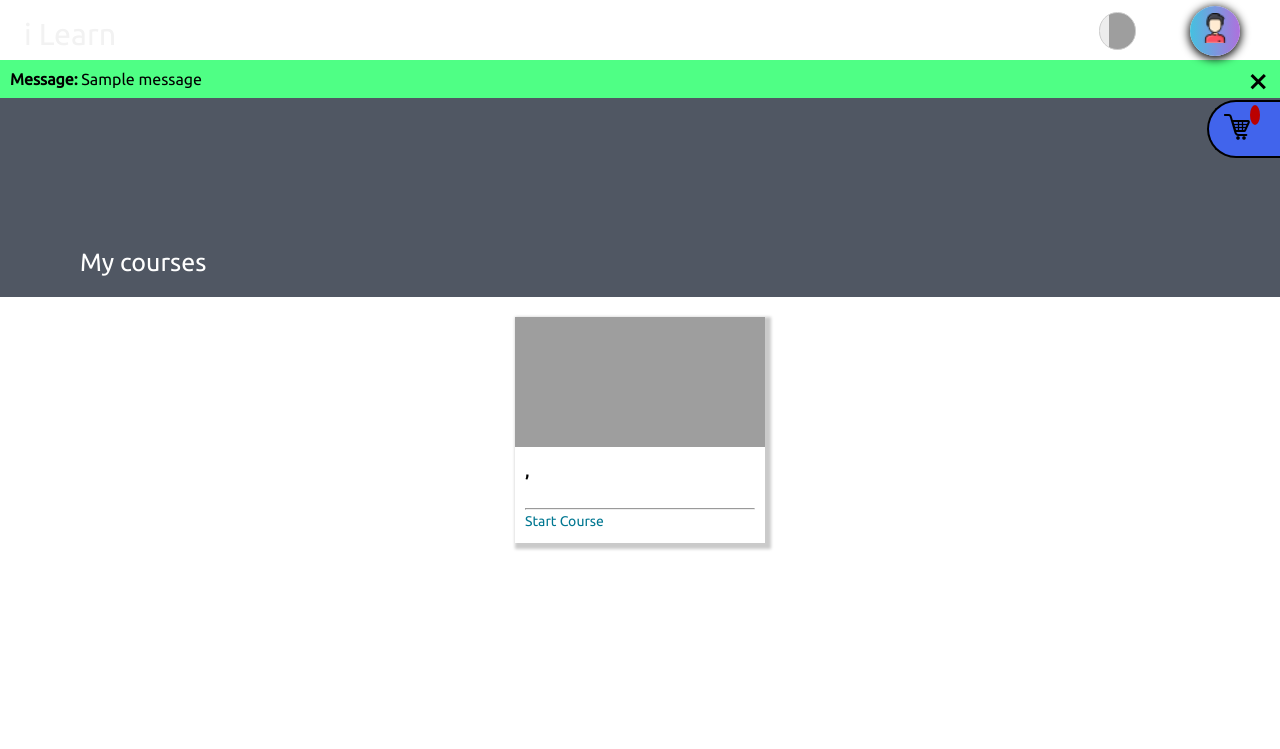
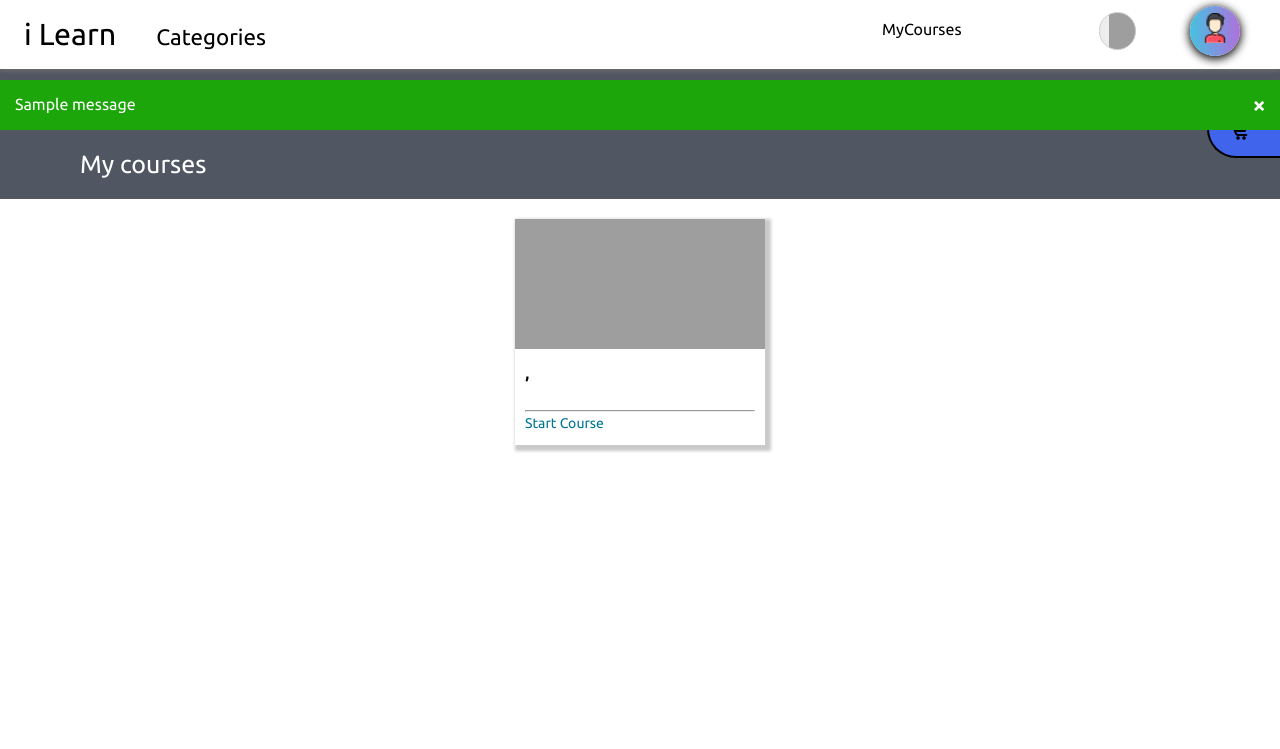
Before and after one commit to PseudoCode01/iLearn, a Django app: page /myCourses in a window 1280 px wide. Shown: the top 749 px of the page. Run offline with Django 3.2, Linux system fonts and the light colour scheme; a user stored in the database is signed in; tables that the repository leaves empty hold one stand-in row (values such as "Sample post"); one stand-in notice (Sample message) is shown; some libraries are stand-ins or nearby versions; grey boxes are pictures that could not be loaded.

```diff
--- a/static/css/base.css
+++ b/static/css/base.css
@@ -33,20 +33,21 @@ html{
  /* Add a black background color to the top navigation */
 
 .topnav {
-  background-color: rgba(255, 255, 255, 0);
+  background-color: rgba(255, 255, 255);
   position: fixed;
   top:0;
   left: 0;
   right: 0;
   border: none;
 z-index: 1;
+box-shadow: 0 2px 5px rgb(109, 109, 109);
 }
 
 /* Style the links inside the navigation bar */
 .topnav a {
   float: left;
   display: block;
-  color: #f2f2f2;
+  color: black;
   padding: 17px 24px;
   text-decoration: none;
   font-size: 17px;
@@ -91,7 +92,6 @@ border-radius: 4px;
   display: flex;
 }
 #uname >a{
-  color: rgb(255, 255, 255);
   font-size: 17px;
 border-radius: 2px;
 padding: 8px;
@@ -123,7 +123,7 @@ margin-bottom: 4px;
 /* dropside container - needed to position the dropside content */
 .dropside {
   float: left;
-margin-top: 1vh;
+margin-top: 1.2vh;
 }
 
 /* Style the dropside button to fit inside the topnav */
@@ -131,7 +131,7 @@ margin-top: 1vh;
   font-size: 1.4rem;/* Add a dark background on topnav links and the dropside button on hover */
   border: none;
   outline: none;
-  color: white;
+  color: black;
   padding: 14px 16px;
   background-color: inherit;
   font-family: inherit;
@@ -144,7 +144,7 @@ margin-top: 1vh;
 .topnav .mid2 {
     float: right;
     display: block;
-    color: #f2f2f2;
+    color: #000000;
     text-align: center;
     padding: 6px 24px;
     text-decoration: none;
@@ -261,16 +261,6 @@ input[type=search]:hover {
   }
 
 
-/* When the screen is less than 900 pixels wide, hide all links, except for the first one ("Home"). Show the link that contains should open and close the topnav (.icon) */
-@media screen and (max-width: 900px) {
-  .topnav a:not(:first-child), .dropside .dropbtn,.topnav .btn,.topnav .mid2 ,.topnav #uname{
-    display: none;
-  }
-  .topnav a.icon {
-    float: right;
-    display: block;
-  }
-}
 
 
   .dropside-content{
@@ -289,7 +279,7 @@ input[type=search]:hover {
   .myCourses{
   position: absolute;
    margin-top: 20px;
-   color:white;
+   color:black;
   right: 298px;
   width: 100px;
 
@@ -714,46 +704,45 @@ justify-content: center;
   float: right;
 }
 
-/* css fpr alerts */
-.alert-success{
-  margin-top: 60px;
-    padding:10px 0 10px 0;
-    width: 100%;
-    background-color: rgb(79, 255, 133);
+/* The alert message box */
+.alert-success {
+  padding: 15px;
+  background-color: #1ca609; /* Red */
+  color: white;
+  margin-bottom: 15px;
 }
-.alert-error{
-  margin-top: 60px;
-  padding:12px 0 12px 0;
-  width: 100%;
-  background-color:#f44336;
-}
-.alert strong{
-margin-left: 10px;
-}
-.closeAlert{
-float: right;
-border: none;
-padding: 0px 11px;
-background-color:rgba(255, 255, 255, 0);
-margin-top: -12px;
-}
-.closeAlert span{
-font-size: 38px;
-}
-@media(max-width:450px){
-    .alert{
-        font-size: 10px;
-    }
-    .closeAlert{
-        font-size: 38px;
-    float: right;
-    border: none;
-    padding: 0px 11px;
-    background-color:rgba(255, 255, 255, 0);
-    margin-top: -17px;
-    }
+.alert-error {
+  padding: 15px;
+  background-color: #f44336; /* Red */
+  color: white;
+  margin-bottom: 15px;
 }
 
+/* The close button */
+.closebtn {
+  margin-left: 15px;
+  color: white;
+  font-weight: bold;
+  float: right;
+  font-size: 22px;
+  line-height: 20px;
+  cursor: pointer;
+  transition: 0.3s;
+}
+
+/* When moving the mouse over the close button */
+.closebtn:hover {
+  color: black;
+}
+.alert {
+  position: absolute;
+  top: 10vh;
+  left:0;
+  right: 0;
+  opacity: 1;
+  z-index: 2;
+  transition: opacity 0.6s; /* 600ms to fade out */
+}
 
 #cart {
   position: fixed;
@@ -960,7 +949,7 @@ font-size: 38px;
 }
 
 /* Position and style the close button (top right corner) */
-.sidenav .closebtn {
+.sidenav .closenav {
   position: absolute;
   top: 0;
   right: 25px;
@@ -968,7 +957,7 @@ font-size: 38px;
   color: rgb(65, 100, 236);
   margin-left: 50px;
 }
-.sidenav .closebtn:hover {
+.sidenav .closenav:hover {
   color: rgb(110, 133, 228);
 }
 
--- a/static/js/base.js
+++ b/static/js/base.js
@@ -55,15 +55,10 @@ window.onclick = function(event) {
   }
 }
 }
-//closeing the alert
-if(document.querySelector('.closeAlert')!==null)
-document.querySelector('.closeAlert').addEventListener('click',function(){
-  document.querySelector('.alert').style.display='none'
-})
-
 //open side nav
 /* Set the width of the side navigation to 250px */
 function openNav() {
+  console.log('clicked')
   document.getElementById("mySidenav").style.width = "250px";
 }
 
@@ -185,3 +180,23 @@ document.querySelector('.userIcon').addEventListener('mouseleave',function(){
   document.querySelector('.userData').style.display='none'
   document.querySelector('#cart').style.display='block'
 })
+
+// Get all elements with class="closebtn"
+var close = document.getElementsByClassName("closebtn");
+var i;
+
+// Loop through all close buttons
+for (i = 0; i < close.length; i++) {
+  // When someone clicks on a close button
+  close[i].onclick = function(){
+
+    // Get the parent of <span class="closebtn"> (<div class="alert">)
+    var div = this.parentElement;
+
+    // Set the opacity of div to 0 (transparent)
+    div.style.opacity = "0";
+
+    // Hide the div after 600ms (the same amount of milliseconds it takes to fade out)
+    setTimeout(function(){ div.style.display = "none"; }, 600);
+  }
+}
--- a/template/base.html
+++ b/template/base.html
@@ -39,7 +39,7 @@
           </button>
         </div>
           <ul class="dropdown-content sidenav" id="mySidenav">
-            <a href="javascript:void(0)" class="closebtn" onclick="closeNav()">&#8592;</a>
+            <a href="javascript:void(0)" class="closenav" onclick="closeNav()">&#8592;</a>
             {% for courses in get_courses %}
             <a class=" collapsible" onclick="category(this)" id="6">{{courses}}
             </a>
@@ -112,10 +112,9 @@
       </div>
       {% for message in messages %}
       <div class="alert alert-{{message.tags}} alert-dismissible" role="alert">
-        <strong>Message: </strong>{{message}}
-        <button type="button" class="closeAlert" data-dismiss="alert" aria-label="Close">
-          <span aria-hidden="true">&times;</span>
-        </button>
+          <span class="closebtn" onclick="this.parentElement.style.display='none';">&times;</span>
+         {{message}}
+        </div>
       </div>
       {% endfor %}
 <!--signUp The Modal -->
--- a/template/home/previewCourse.html
+++ b/template/home/previewCourse.html
@@ -3,8 +3,10 @@
 
 {% block body %}
 {% load static%}
+
 <link rel="stylesheet" href="{% static 'css/previewCourse.css' %}">
 <div class="preview">
+    <img class="mediaT" src="/media/{{course.0.courseThumbnail}}" alt="">
     <div class="leftContent">
         <h1>{{course.0.title|upper}}</h1>
         <h2>{{course.0.category}},{{course.0.sub_category}}</h2>
@@ -27,6 +29,7 @@
     <div class="rightContent">
         <div class="item">
             <img src="/media/{{course.0.courseThumbnail}}" alt="">
+            <div>
             <div class="courseInfo">
             <h1>Rs:{{course.0.pricing}}</h1>
           </div>
@@ -35,6 +38,7 @@
             <button data-product="{{item.sno}}" data-action="add" type="button" class="addCart" onclick="add(this)">Add To Cart</button>
          </div>
         </div>
+    </div>
          </div>
     </div>
 
@@ -60,7 +64,7 @@
     {% if teacherProfile %}
          <h1>{{course.0.creater_name}} (Username)</h1>
         <h2>{{teacherProfile.0.fname}} {{teacherProfile.0.fname}}</h2>
-        <p>{{teacherProfile.0.disc}}</p>
+        <span>{{teacherProfile.0.disc}}</span>
     <div class="allcourses">
         <h1>Creater of:</h1>
         {% for i  in allcourses %}
```
Also changed, not shown: static/css/home.css (+19 -3 lines), static/css/previewCourse.css (+112 -4 lines), static/js/home.js (+10 -8 lines).
